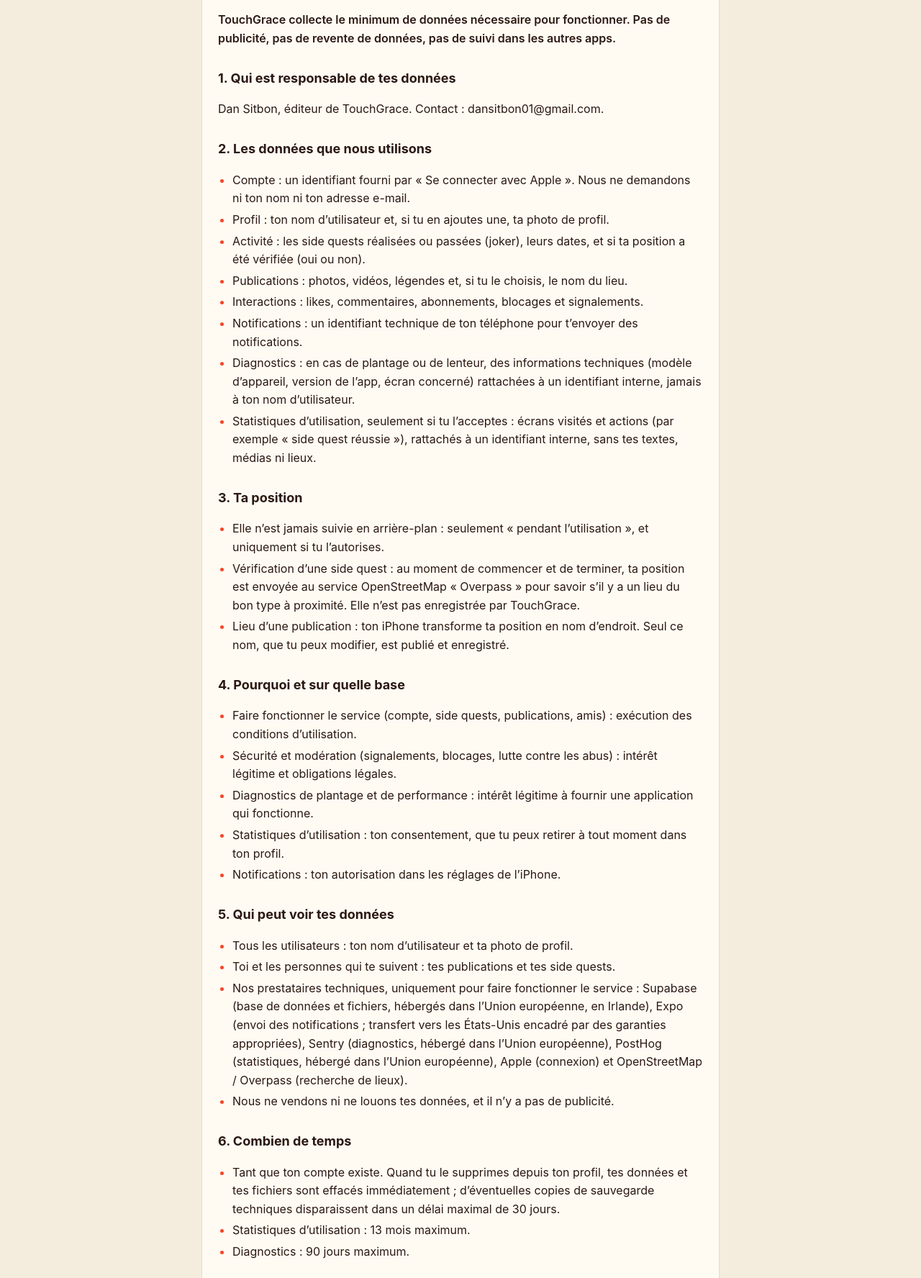
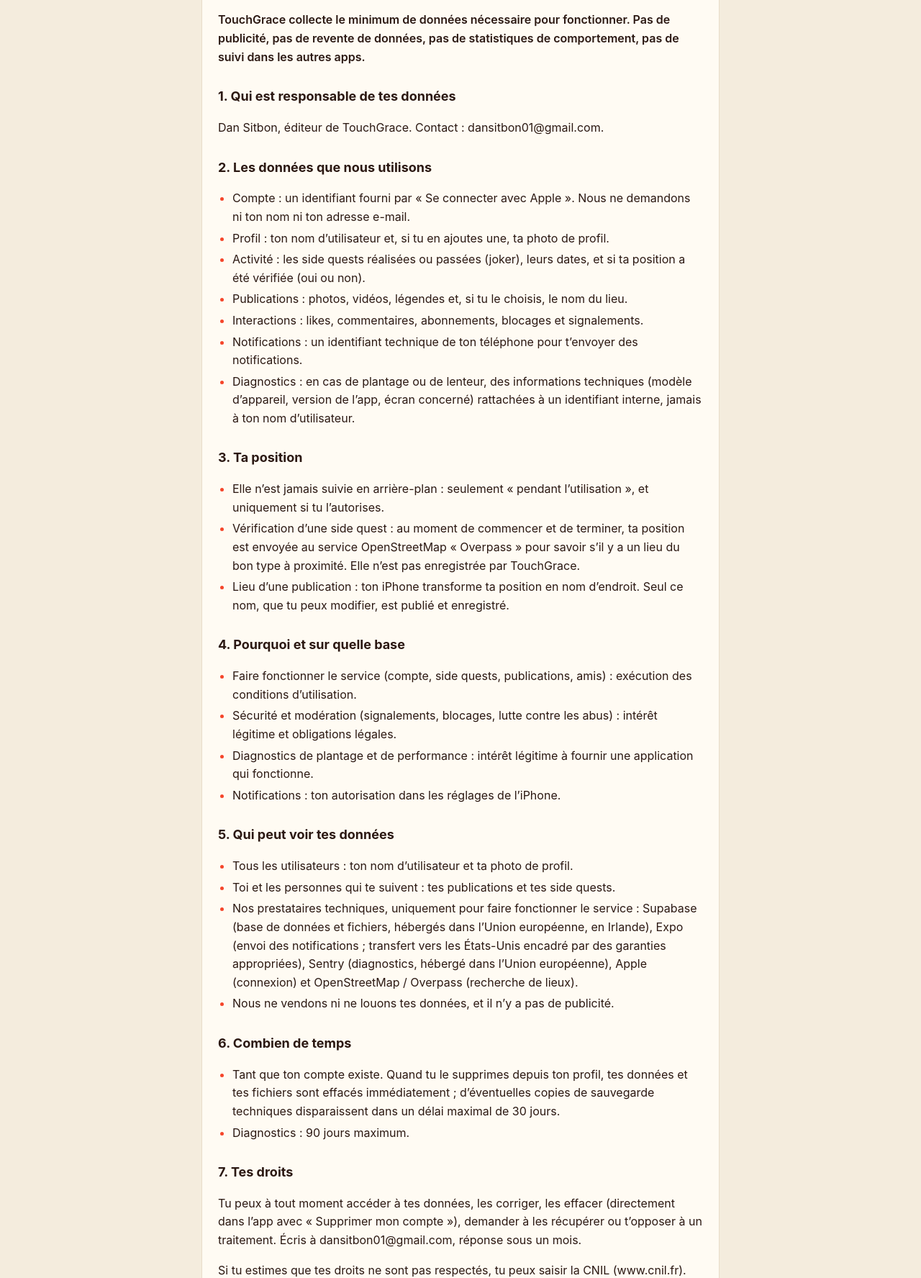
Before and after one commit to dansitbon/touchgrace-legal, a plain HTML site: page confidentialite.html in a window 1280 px wide. Shown: the part 244-2020 px from the top of the page at 72% size. Drawn offline with Linux system fonts and the light colour scheme.

Commit message:
Fil d'abord, ami(e)s masqué(e)s avant la side quest, sous-titre, logo, sans statistiques
- L'app s'ouvre sur le Fil ; onglets Fil / Side quest / Profil
- Publications des ami(e)s masquées tant que la side quest du jour n'est pas réussie, dévoilées avec animation ensuite
- Sous-titre de profil libre (profiles.tagline, migration appliquée)
- Logo (fleur à la craie) sur l'écran de connexion et dans le bandeau du Fil
- PostHog et statistiques d'utilisation retirés (code, textes juridiques, fiche App Store)

Co-Authored-By: Claude Opus 5.5 <noreply@anthropic.com>

```diff
--- a/confidentialite.html
+++ b/confidentialite.html
@@ -27,27 +27,27 @@
 <main>
 <h1>Politique de confidentialité</h1>
 <p class="updated">Mise à jour : 18 novembre 2026</p>
-<p class="intro">TouchGrace collecte le minimum de données nécessaire pour fonctionner. Pas de publicité, pas de revente de données, pas de suivi dans les autres apps.</p>
+<p class="intro">TouchGrace collecte le minimum de données nécessaire pour fonctionner. Pas de publicité, pas de revente de données, pas de statistiques de comportement, pas de suivi dans les autres apps.</p>
 <h2>1. Qui est responsable de tes données</h2>
 <p>Dan Sitbon, éditeur de TouchGrace. Contact : dansitbon01@gmail.com.</p>
 
 <h2>2. Les données que nous utilisons</h2>
 
-<ul><li>Compte : un identifiant fourni par « Se connecter avec Apple ». Nous ne demandons ni ton nom ni ton adresse e-mail.</li><li>Profil : ton nom d’utilisateur et, si tu en ajoutes une, ta photo de profil.</li><li>Activité : les side quests réalisées ou passées (joker), leurs dates, et si ta position a été vérifiée (oui ou non).</li><li>Publications : photos, vidéos, légendes et, si tu le choisis, le nom du lieu.</li><li>Interactions : likes, commentaires, abonnements, blocages et signalements.</li><li>Notifications : un identifiant technique de ton téléphone pour t’envoyer des notifications.</li><li>Diagnostics : en cas de plantage ou de lenteur, des informations techniques (modèle d’appareil, version de l’app, écran concerné) rattachées à un identifiant interne, jamais à ton nom d’utilisateur.</li><li>Statistiques d’utilisation, seulement si tu l’acceptes : écrans visités et actions (par exemple « side quest réussie »), rattachés à un identifiant interne, sans tes textes, médias ni lieux.</li></ul>
+<ul><li>Compte : un identifiant fourni par « Se connecter avec Apple ». Nous ne demandons ni ton nom ni ton adresse e-mail.</li><li>Profil : ton nom d’utilisateur et, si tu en ajoutes une, ta photo de profil.</li><li>Activité : les side quests réalisées ou passées (joker), leurs dates, et si ta position a été vérifiée (oui ou non).</li><li>Publications : photos, vidéos, légendes et, si tu le choisis, le nom du lieu.</li><li>Interactions : likes, commentaires, abonnements, blocages et signalements.</li><li>Notifications : un identifiant technique de ton téléphone pour t’envoyer des notifications.</li><li>Diagnostics : en cas de plantage ou de lenteur, des informations techniques (modèle d’appareil, version de l’app, écran concerné) rattachées à un identifiant interne, jamais à ton nom d’utilisateur.</li></ul>
 <h2>3. Ta position</h2>
 
 <ul><li>Elle n’est jamais suivie en arrière-plan : seulement « pendant l’utilisation », et uniquement si tu l’autorises.</li><li>Vérification d’une side quest : au moment de commencer et de terminer, ta position est envoyée au service OpenStreetMap « Overpass » pour savoir s’il y a un lieu du bon type à proximité. Elle n’est pas enregistrée par TouchGrace.</li><li>Lieu d’une publication : ton iPhone transforme ta position en nom d’endroit. Seul ce nom, que tu peux modifier, est publié et enregistré.</li></ul>
 <h2>4. Pourquoi et sur quelle base</h2>
 
-<ul><li>Faire fonctionner le service (compte, side quests, publications, amis) : exécution des conditions d’utilisation.</li><li>Sécurité et modération (signalements, blocages, lutte contre les abus) : intérêt légitime et obligations légales.</li><li>Diagnostics de plantage et de performance : intérêt légitime à fournir une application qui fonctionne.</li><li>Statistiques d’utilisation : ton consentement, que tu peux retirer à tout moment dans ton profil.</li><li>Notifications : ton autorisation dans les réglages de l’iPhone.</li></ul>
+<ul><li>Faire fonctionner le service (compte, side quests, publications, amis) : exécution des conditions d’utilisation.</li><li>Sécurité et modération (signalements, blocages, lutte contre les abus) : intérêt légitime et obligations légales.</li><li>Diagnostics de plantage et de performance : intérêt légitime à fournir une application qui fonctionne.</li><li>Notifications : ton autorisation dans les réglages de l’iPhone.</li></ul>
 <h2>5. Qui peut voir tes données</h2>
 
-<ul><li>Tous les utilisateurs : ton nom d’utilisateur et ta photo de profil.</li><li>Toi et les personnes qui te suivent : tes publications et tes side quests.</li><li>Nos prestataires techniques, uniquement pour faire fonctionner le service : Supabase (base de données et fichiers, hébergés dans l’Union européenne, en Irlande), Expo (envoi des notifications ; transfert vers les États-Unis encadré par des garanties appropriées), Sentry (diagnostics, hébergé dans l’Union européenne), PostHog (statistiques, hébergé dans l’Union européenne), Apple (connexion) et OpenStreetMap / Overpass (recherche de lieux).</li><li>Nous ne vendons ni ne louons tes données, et il n’y a pas de publicité.</li></ul>
+<ul><li>Tous les utilisateurs : ton nom d’utilisateur et ta photo de profil.</li><li>Toi et les personnes qui te suivent : tes publications et tes side quests.</li><li>Nos prestataires techniques, uniquement pour faire fonctionner le service : Supabase (base de données et fichiers, hébergés dans l’Union européenne, en Irlande), Expo (envoi des notifications ; transfert vers les États-Unis encadré par des garanties appropriées), Sentry (diagnostics, hébergé dans l’Union européenne), Apple (connexion) et OpenStreetMap / Overpass (recherche de lieux).</li><li>Nous ne vendons ni ne louons tes données, et il n’y a pas de publicité.</li></ul>
 <h2>6. Combien de temps</h2>
 
-<ul><li>Tant que ton compte existe. Quand tu le supprimes depuis ton profil, tes données et tes fichiers sont effacés immédiatement ; d’éventuelles copies de sauvegarde techniques disparaissent dans un délai maximal de 30 jours.</li><li>Statistiques d’utilisation : 13 mois maximum.</li><li>Diagnostics : 90 jours maximum.</li></ul>
+<ul><li>Tant que ton compte existe. Quand tu le supprimes depuis ton profil, tes données et tes fichiers sont effacés immédiatement ; d’éventuelles copies de sauvegarde techniques disparaissent dans un délai maximal de 30 jours.</li><li>Diagnostics : 90 jours maximum.</li></ul>
 <h2>7. Tes droits</h2>
-<p>Tu peux à tout moment accéder à tes données, les corriger, les effacer (directement dans l’app avec « Supprimer mon compte »), demander à les récupérer, t’opposer à un traitement ou retirer ton consentement (statistiques : interrupteur dans ton profil). Écris à dansitbon01@gmail.com, réponse sous un mois.</p>
+<p>Tu peux à tout moment accéder à tes données, les corriger, les effacer (directement dans l’app avec « Supprimer mon compte »), demander à les récupérer ou t’opposer à un traitement. Écris à dansitbon01@gmail.com, réponse sous un mois.</p>
 <p>Si tu estimes que tes droits ne sont pas respectés, tu peux saisir la CNIL (www.cnil.fr).</p>
 
 <h2>8. Âge minimum</h2>
```
